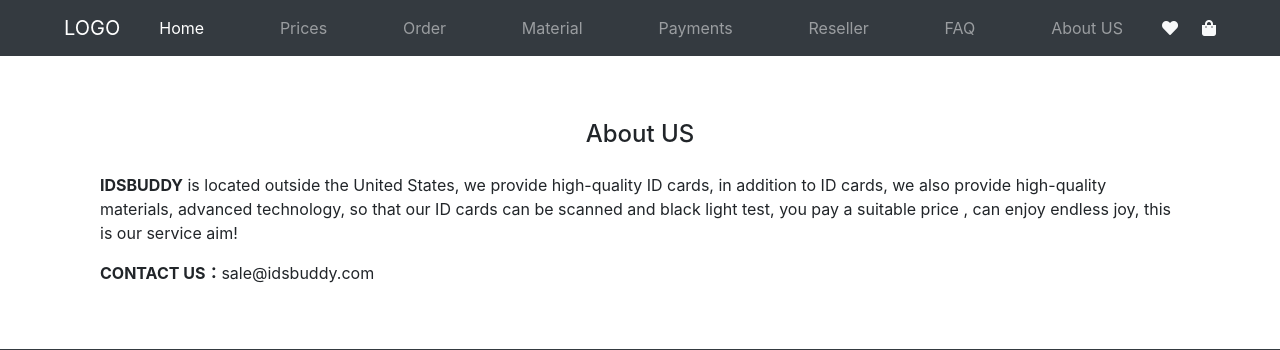
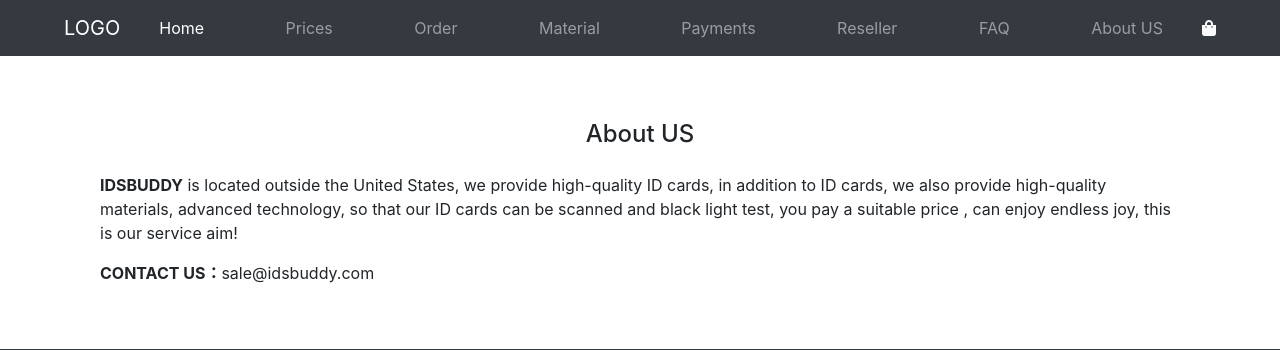
Before and after one commit to molvqingtai/id-card, a website: page about-us.html in a window 1280 px wide. Shown: the top 350 px of the page. Drawn offline with Linux system fonts and the light colour scheme.

Commit message:
remove collect

```diff
--- a/about-us.html
+++ b/about-us.html
@@ -55,9 +55,9 @@
           </div>
         </div>
         <div class="d-lg-flex justify-content-end ml-3 text-nowrap d-none">
-          <a href="#" class="text-light mr-4">
-            <i class="fas fa-heart"></i>
-          </a>
+<!--           <a href="#" class="text-light mr-4">
+  <i class="fas fa-heart"></i>
+</a> -->
           <a href="cart.html" class="text-light">
             <i class="fas fa-shopping-bag"></i>
           </a>
```
Also changed, not shown: cart.html (+3 -3 lines), detail.html (+3 -3 lines), faq.html (+3 -3 lines), index.html (+3 -3 lines), material.html (+3 -3 lines), order.html (+3 -3 lines), payments.html (+3 -3 lines), prices.html (+3 -3 lines), reseller.html (+3 -3 lines).
